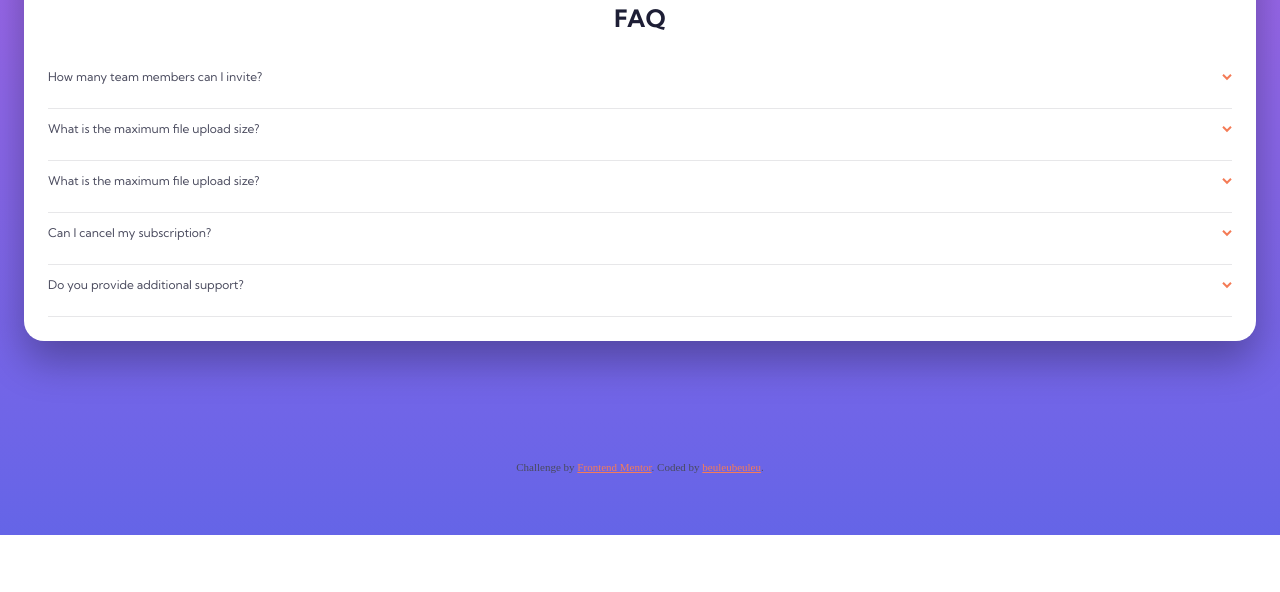
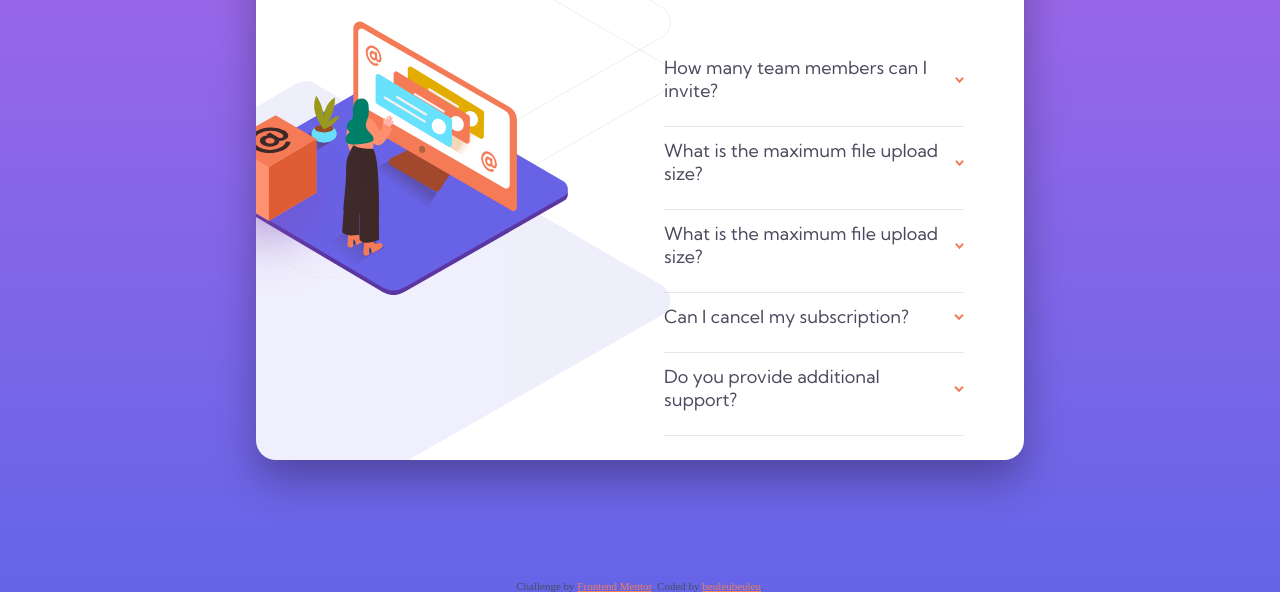
Before and after one commit to beuleubeuleu/FEM-FAQ-accordion-card, a plain HTML site: page index.html in a window 1280 px wide. Shown: the part 265-857 px from the top of the page. Before the commit the page ends 800 px from the top, so only its background shows below. Drawn offline with Linux system fonts and the light colour scheme.

Commit message:
good enough version, nice mobile meh desktop

```diff
--- a/index.html
+++ b/index.html
@@ -19,6 +19,12 @@
     <div class="image-mobile">
         <img id="main-image-mobile" src="images/illustration-woman-online-mobile.svg" alt="">
         <img id="shadow-mobile" src="images/bg-pattern-mobile.svg" alt="">
+    </div>
+
+    <div class="image-desktop">
+        <img id="desktop-shadow" src="images/bg-pattern-desktop.svg" alt="">
+        <img id="desktop-main" src="images/illustration-woman-online-desktop.svg" alt="">
+        <img id="desktop-box" src="images/illustration-box-desktop.svg" alt="">
     </div>
 
     <div class="text flex">
--- a/style.css
+++ b/style.css
@@ -26,13 +26,39 @@ img {
 html {
     background: linear-gradient(hsl(273, 75%, 66%), hsl(240, 73%, 65%)
     ) no-repeat;
-    height: 100%;
+    min-height: 100%;
     font-size: 12px;
+}
+
+.image-desktop {
+    display: none;
+    position: relative;
+    min-width: 50%
+}
+
+.image-desktop img {
+    position: absolute;
+}
+
+#desktop-shadow {
+    min-width: 715px;
+    left: -90%;
+    transform: translateY(-11%);
+
+}
+#desktop-main {
+    left: -5%;
+    bottom: 50%;
+    transform: translate(-15%, 50%);
+}
+#desktop-box {
+    top: 42%;
+    left: -29%;
 }
 
 .container {
     background: #FFF;
-    box-shadow: 0 20px 40px rgba(0,0,0,0.3);
+    box-shadow: 0 20px 40px rgba(0, 0, 0, 0.3);
 
     font-family: "Kumbh Sans", sans-serif;
     font-weight: 400;
@@ -43,9 +69,11 @@ html {
 
     position: relative;
 }
+
 .image-mobile {
     height: 100px;
 }
+
 #main-image-mobile {
     width: 250px;
 
@@ -55,9 +83,10 @@ html {
     transform: translate(-50%);
     z-index: 1;
 }
+
 #shadow-mobile {
     position: absolute;
-    top:0;
+    top: 0;
     left: 50%;
     transform: translate(-50%);
 }
@@ -65,20 +94,24 @@ html {
 .text {
     flex-direction: column;
 }
+
 h1 {
     color: var(--dark-blue);
     margin: 2rem;
 
     align-self: center;
 }
+
 .text ul {
     list-style-type: none;
     color: var(--dark-grayish-blue);
 }
+
 .text ul li {
     padding: 1rem 0;
     border-bottom: 1px solid var(--light-gray-blue);
 }
+
 .question {
     display: flex;
     justify-content: space-between;
@@ -86,11 +119,13 @@ h1 {
 
     margin-bottom: 1rem;
 }
+
 .toggleText {
     border: none;
     background: #FFF;
-    transition: transform 0.2s ;
+    transition: transform 0.2s;
 }
+
 .more {
     color: var(--grayish-blue);
     display: block;
@@ -100,17 +135,18 @@ h1 {
 }
 
 
-.open .question{
+.open .question {
     font-weight: 700;
 }
+
 .open button {
     transform: rotateX(180deg);
 }
+
 .open span {
     max-height: 4rem;
     transition: max-height 0.2s ease-out;
 }
-
 
 
 .attribution {
@@ -118,6 +154,37 @@ h1 {
     text-align: center;
     color: var(--dark-grayish-blue);
 }
+
 .attribution a {
     color: var(--soft-red);
 }
+
+@media screen and (min-width: 900px) {
+    .image-mobile {
+        display: none;
+    }
+
+    .image-desktop {
+        display: block;
+    }
+
+    .container {
+        display: flex;
+        gap: 2rem;
+
+        width: 60%;
+        overflow: hidden;
+
+        margin: 10rem auto;
+        font-size: 1.5rem;
+    }
+
+    .text {
+        min-width: 50%;
+        padding-right: 5rem;
+    }
+    .text h1 {
+        align-self: flex-start;
+        margin:5rem 0;
+    }
+}
```
